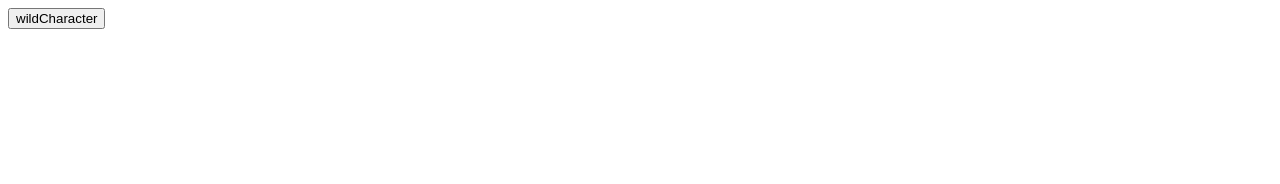
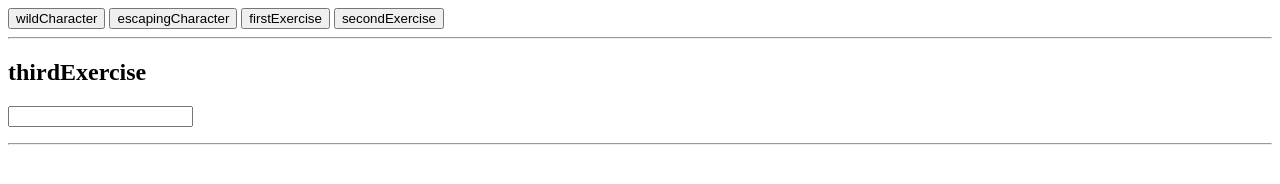
Before and after one commit to miltonvelillac/regex-javascript, a plain HTML site: page meta-characters/index.html in a window 1280 px wide. Drawn offline with Linux system fonts and the light colour scheme.

Commit message:
add meta characters examples

```diff
--- a/common-methods/simple.regex.js
+++ b/common-methods/simple.regex.js
@@ -7,8 +7,8 @@ function compareUsingTest() {
 function compareUsingExec() {
     // returns an array of matches
     const regex1 = /hello/;
-    console.log('using exec', regex1.exec('say hello world')); // return true
-    console.log('using exec', regex1.exec('say hi world')); // return false
+    console.log('using exec', regex1.exec('say hello world'));
+    console.log('using exec', regex1.exec('say hi world'));
 
     /**
      * we get an array
--- a/meta-characters/index.html
+++ b/meta-characters/index.html
@@ -3,6 +3,15 @@
 <body>
 
 <button onclick="wildCharacter()">wildCharacter</button>
+<button onclick="escapingCharacter()">escapingCharacter</button>
+<button onclick="firstExercise()">firstExercise</button>
+<button onclick="secondExercise()">secondExercise</button>
+
+<hr>
+<h2>thirdExercise</h2>
+<input type="text" id="thirdExercise">
+<p id="resultThirdExercise"></p>
+<hr>
 
 <script src="meta-characters.js"></script>
 </body>
--- a/meta-characters/meta-characters.js
+++ b/meta-characters/meta-characters.js
@@ -7,10 +7,73 @@ function wildCharacter() {
      */
     const regex1 = /h.t/g;
     const text = 'how it that so hot, h@t h t';
-    console.log('using test', regex1.exec(text));
-    console.log('using test', regex1.exec(text));
-    console.log('using test', regex1.exec(text));
-    console.log('using test', regex1.exec(text));
-    console.log('using test', regex1.exec(text)); // null
+    console.log('using wildCharacter', regex1.exec(text));
+    console.log('using wildCharacter', regex1.exec(text));
+    console.log('using wildCharacter', regex1.exec(text));
+    console.log('using wildCharacter', regex1.exec(text));
+    console.log('using wildCharacter', regex1.exec(text)); // null
     // check: each time when the exec method runs, the regex continue after the last index when it matched
 }
+
+function escapingCharacter() {
+    /**
+     * If we want to use anyspecial character ^$.*+?=!:|\/()[]{} as a literal value we can use the escaping character \
+     */
+
+    const regex1 = /d\./g;
+    const text = 'This could be the final word.'; // in this case only should match the last of the sentece wor[d.]
+    console.log(regex1.exec(text));
+}
+
+function controlCharacters() {
+    /**
+     * \t -> tab
+     * \v -> vertical tab
+     * \n -> newline
+     * \r -> carriage return
+     */
+}
+
+function firstExercise() {
+    /**
+     * Using the provided array, create a second array that only includes the numbers with the 801 area code. (The area code is the first 3 numbers.)
+     */
+
+    let phoneNums = ["801-766-9754", "801-545-5454", "435-666-1212", "801-796-8010", "435-555-9801", "801-009-0909", "435-222-8013", "801-777-6655", "701-801-9754"];
+    const regex = /801-...-/;
+    const phoneNumbsFiltered = phoneNums.filter(phone => regex.test(phone));
+    console.log('firstExercise', phoneNumbsFiltered);
+}
+
+function secondExercise() {
+    /*
+    * Using the provided array, create a second array that only includes the numbers with the 801 area code. (The area code is the first 3 numbers.) Make sure that the phone numbers are valid (nnn-nnn-nnnn).
+    */
+
+    let phoneNums = ["801-766-9754", "801-545-5454", "435-666-1212", "801-796-8010", "435-555-9801", "801-009-0909", "435-222-8013", "801-777-66553", "801-777-665-", "801-77A-6655", "801-778-665"];
+    const regex = /\d\d\d-\d\d\d-\d\d\d\d/;
+    const phoneNumbsFiltered = phoneNums.filter(phone => regex.test(phone));
+    console.log('secondExercise', phoneNumbsFiltered);
+}
+
+(function thirdExercise() {
+    /*
+        Validate phone numbers entered into the text field. As the number is entered, check to see if it matches these formats: (nnn)-nnn-nnnn, nnn.nnn.nnnn, nnn-nnn-nnnn, nnnnnnnnnn, (nnn)nnn-nnnn. If the number matches, change the text color from red to green.
+
+        Use several different phone numbers to test.
+
+        HINT: You can use the keyup event to respond to entered text. There is a CSS Class for red and green.
+    */
+    const regex = /\(?\d{3}\)?[-.]?\d{3}[-.]?\d{4,5}/;
+    const input = document.getElementById('thirdExercise');
+
+    input.addEventListener('keyup', () => {
+        const inputValue = input.value;
+        const phoneNumbsFiltered = regex.test(inputValue);
+        const textColor = phoneNumbsFiltered ? 'blue'  : 'red';
+
+        console.log('thirdExercise', phoneNumbsFiltered);
+        document.getElementById('resultThirdExercise').innerHTML = inputValue;
+        document.getElementById('resultThirdExercise').style.color = textColor;
+    });
+})();
```
Also changed, not shown: 1 other file.
